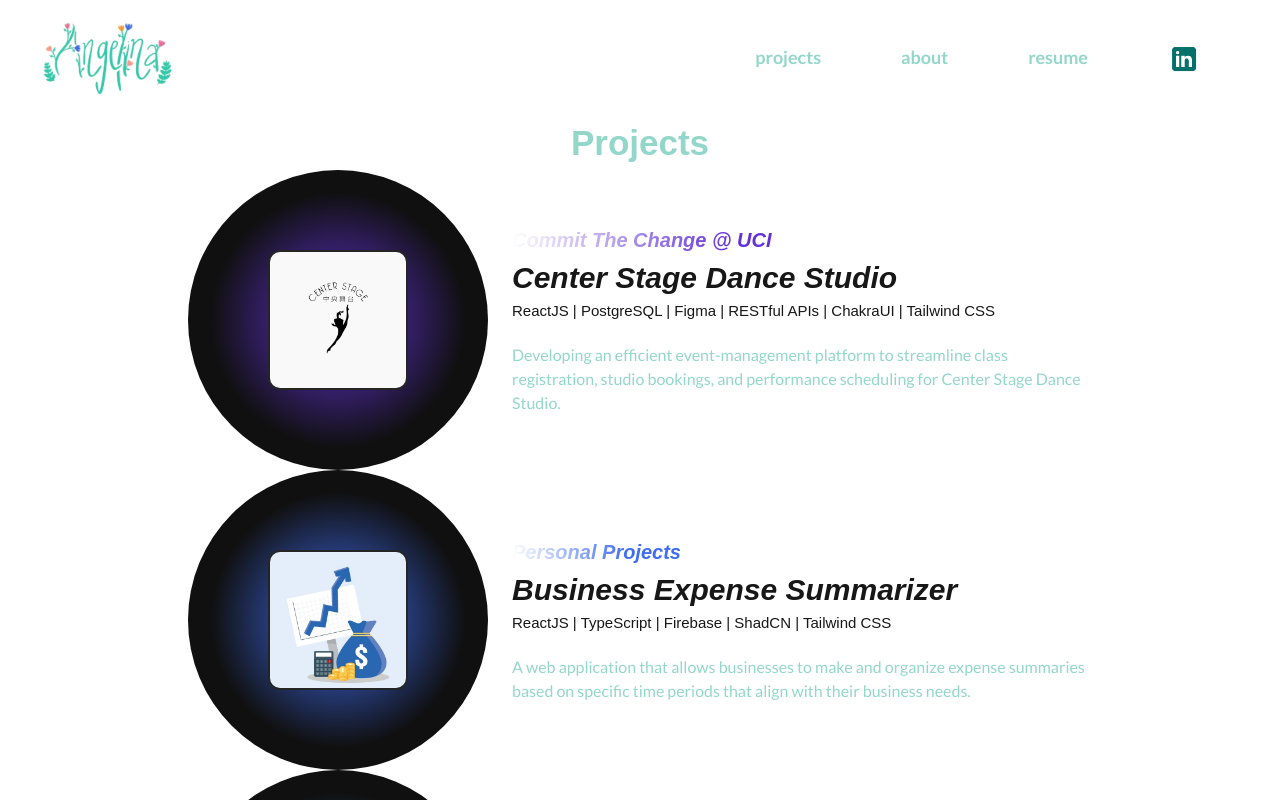
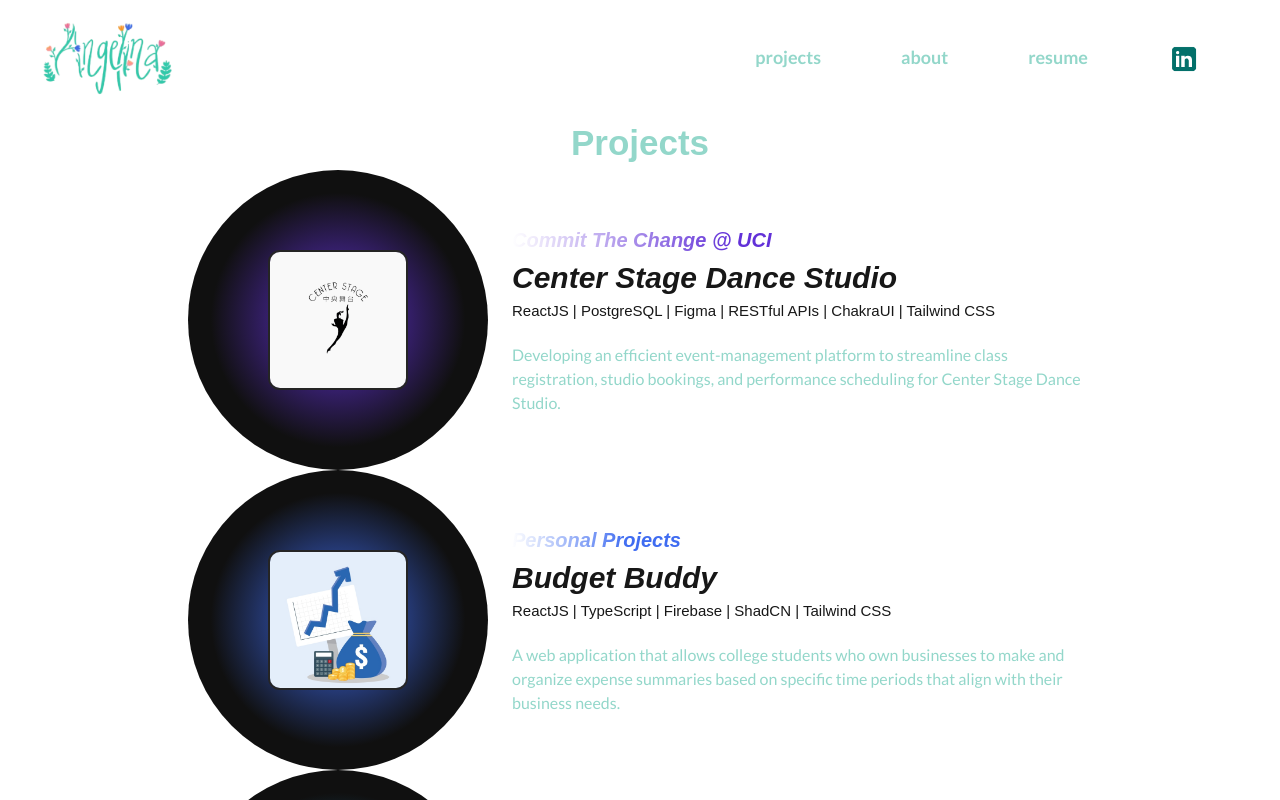
Before and after one commit to angeliinawang/new-portfolio-website, a Next.js app: page /projects in a window 1280 px wide. Shown: the top 800 px of the page. Built offline with nearby package versions, Linux system fonts and the light colour scheme; a web font is replaced by a local one.

Commit message:
Fixed descriptions.

```diff
--- a/package.json
+++ b/package.json
@@ -10,7 +10,7 @@
   },
   "dependencies": {
     "@next/font": "^14.2.15",
-    "next": "^15.1.4",
+    "next": "^15.1.6",
     "react": "^19.0.0",
     "react-dom": "^19.0.0",
     "react-type-animation": "^3.2.0"
--- a/src/components/AllProjectsSection.tsx
+++ b/src/components/AllProjectsSection.tsx
@@ -24,10 +24,10 @@
                 <RadialCircle color="#3F6CF1" imageSrc="/images/expenses.jpg" imageAlt="cs-logo"/></a>
             <div className="items-center">
                 <h1 className="bg-gradient-dark-blue bg-clip-text text-transparent text-[20px] font-bold italic">Personal Projects</h1>
-                <h1 className="text-[30px] font-bold italic">Business Expense Summarizer</h1>
+                <h1 className="text-[30px] font-bold italic">Budget Buddy</h1>
                 <h1 className="text-[15px]">ReactJS | TypeScript | Firebase | ShadCN | Tailwind CSS</h1>
                 <h1 className={lato.className + " text-[#93D7CA] max-w-[580px] mt-5"}>
-                A web application that allows businesses to make and organize expense summaries based on
+                A web application that allows college students who own businesses to make and organize expense summaries based on
                 specific time periods that align with their business needs.
                 </h1>
             </div>
--- a/src/components/ProjectsSection.tsx
+++ b/src/components/ProjectsSection.tsx
@@ -36,10 +36,10 @@
                     sizes="30vw"
                     className="w-[120px] h-[120px] object-cover rounded hover:rounded-xl duration-500"/>
                     <div>
-                        <h1 className="ml-8 text-[17px] font-bold">Business Expense Summarizer</h1>
+                        <h1 className="ml-8 text-[17px] font-bold">Budget Buddy</h1>
                         <h1 className="ml-8 text-[17px] italic">ReactJS, Firebase, TailwindCSS</h1>
                         <h1 className="ml-8 text-[17px] text-[#93D7CA] max-w-[800px]">
-                        A web app that helps businesses manage expenses with a customizable summarizer,
+                        A web app that helps college students who own businesses to manage expenses with a customizable summarizer,
                         organizes expenses by date, and allows secure sign-in to track financial records seamlessly.
                         </h1>
                     </div>
```
Also changed, not shown: 1 other file (tests, documents, lock files or other folders).
